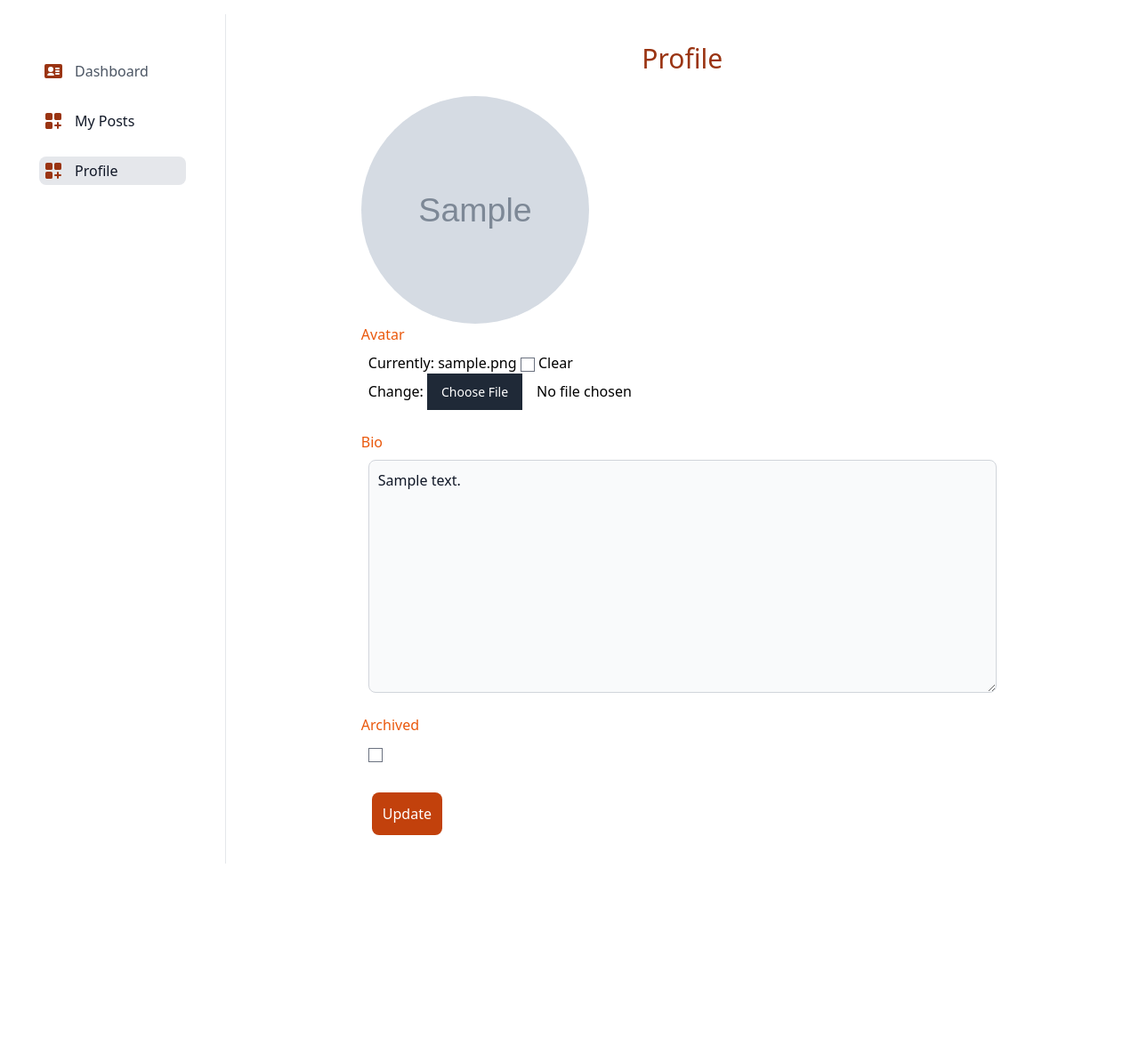
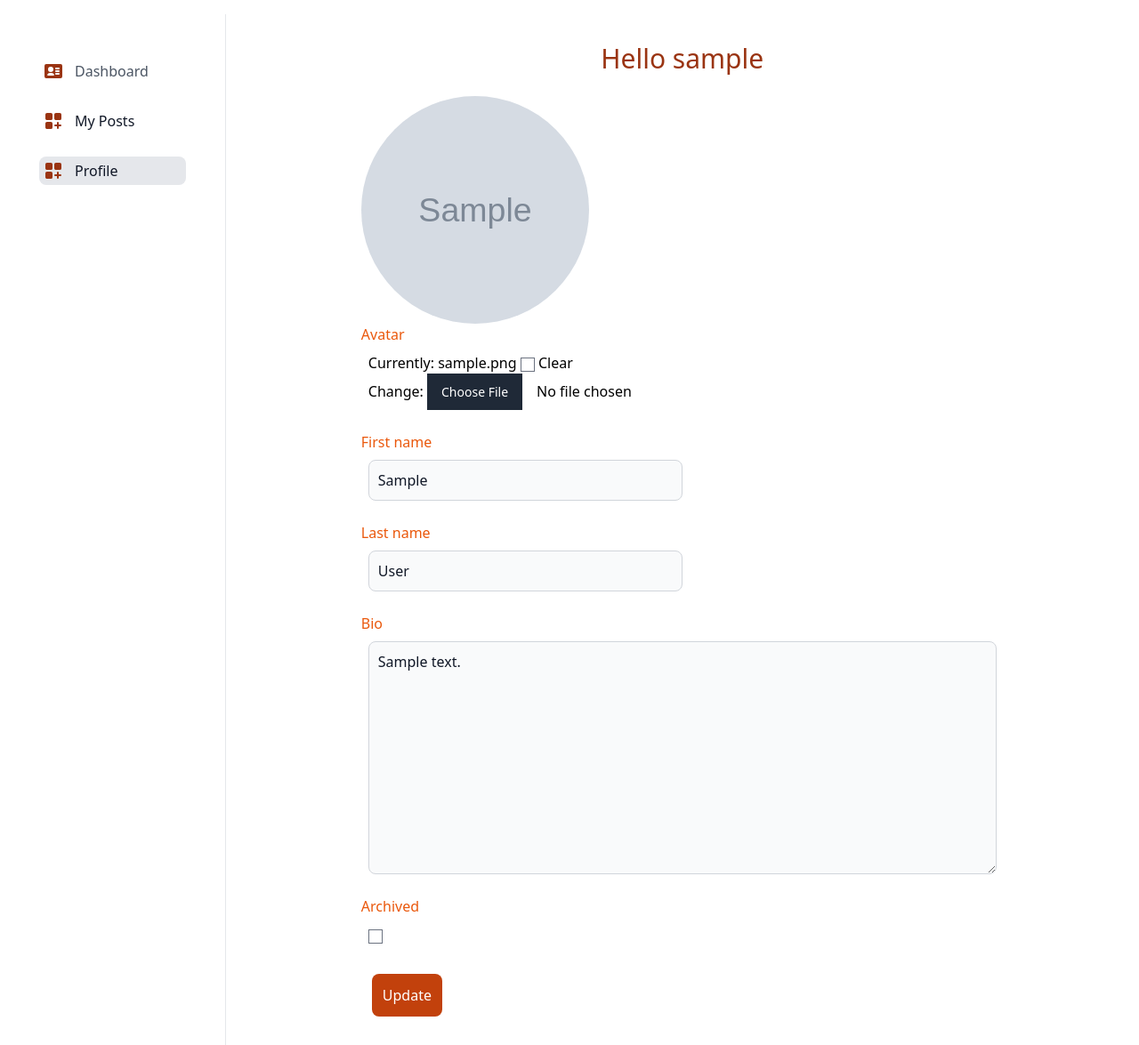
Before and after one commit to farzan-alaei/DjangoTwitter, a Django app: page /profiles/edit-profile/ in a window 1280 px wide. Shown: the part 85-1260 px from the top of the page at 89% size. Before the commit the page ends 1056 px from the top, so only its background shows below. Run offline with Django 5.2, Linux system fonts and the light colour scheme; a user stored in the database is signed in; tables that the repository leaves empty hold one stand-in row (values such as "Sample post"); grey boxes marked "Sample" are stand-in pictures; style sheets or scripts are compiled from the project's sources; some libraries are stand-ins or nearby versions.

Commit message:
fix edit profile page

```diff
--- a/profiles/forms.py
+++ b/profiles/forms.py
@@ -9,18 +9,34 @@ from django.contrib.auth.models import User
 from profiles.models import Profile
 
 
-class ProfileForm(forms.ModelForm):
-
-    class Meta:
-        model = Profile
-        fields = ["avatar", "bio", "archived"]
-
-
 class UserForm(forms.ModelForm):
     class Meta:
         model = User
         fields = ["first_name", "last_name", "email"]
 
+
+class ProfileForm(forms.ModelForm):
+    first_name = forms.CharField(max_length=255)
+    last_name = forms.CharField(max_length=255)
+
+    def __init__(self, *args, **kwargs):
+        super().__init__(*args, **kwargs)
+        user = self.instance.user
+        if user.first_name:
+            self.fields['first_name'].initial = user.first_name
+        if user.last_name:
+            self.fields['last_name'].initial = user.last_name
+
+    def save(self, commit=True):
+        user = self.instance.user
+        user.first_name = self.cleaned_data["first_name"]
+        user.last_name = self.cleaned_data["last_name"]
+        user.save()
+        return super().save(commit)
+
+    class Meta:
+        model = Profile
+        fields = ["avatar", "bio", "archived"]
 
 class RegisterForm(UserCreationForm):
 
--- a/profiles/templates/profile.html
+++ b/profiles/templates/profile.html
@@ -6,7 +6,7 @@
         {% include 'component/dashboard.html' %}
         <div class="flex flex-col items-center justify-center px-8 py-8 w-full mx-auto">
             {% include 'component/messages.html' %}
-            <h1 class="text-3xl text-primary-800">Profile</h1>
+            <h1 class="text-3xl text-primary-800">Hello {{ user }}</h1>
             <form class="space-y-4 md:space-y-6 w-3/4" method="post" enctype="multipart/form-data">
                 {% csrf_token %}
                 <div>
@@ -16,6 +16,16 @@
                     <label class="block text-primary-600"
                            for="{{ form.avatar.id_for_label }}">{{ form.avatar.label }}</label>
                     <div class="m-2">{{ form.avatar }}</div>
+                </div>
+                <div>
+                    <label class="block text-primary-600"
+                           for="{{ form.first_name.id_for_label }}">{{ form.first_name.label }}</label>
+                    <div class="m-2">{{ form.first_name|add_classes:"bg-gray-50 border border-gray-300 text-gray-900 rounded-lg focus:ring-primary-600 focus:border-primary-600 block w-1/2 p-2.5"  }}</div>
+                </div>
+                <div>
+                    <label class="block text-primary-600"
+                           for="{{ form.last_name.id_for_label }}">{{ form.last_name.label }}</label>
+                    <div class="m-2">{{ form.last_name|add_classes:"bg-gray-50 border border-gray-300 text-gray-900 rounded-lg focus:ring-primary-600 focus:border-primary-600 block w-1/2 p-2.5"  }}</div>
                 </div>
                 <div>
                     <label class="block text-primary-600"
@@ -29,7 +39,9 @@
                     <div class="m-2">{{ form.archived }}</div>
                 </div>
 
-                <button class="btn btn-primary text-white p-3 m-3 rounded-lg bg-primary-700" type="submit">Update</button>
+
+                <button class="btn btn-primary text-white p-3 m-3 rounded-lg bg-primary-700" type="submit">Update
+                </button>
             </form>
         </div>
     </div>
```
